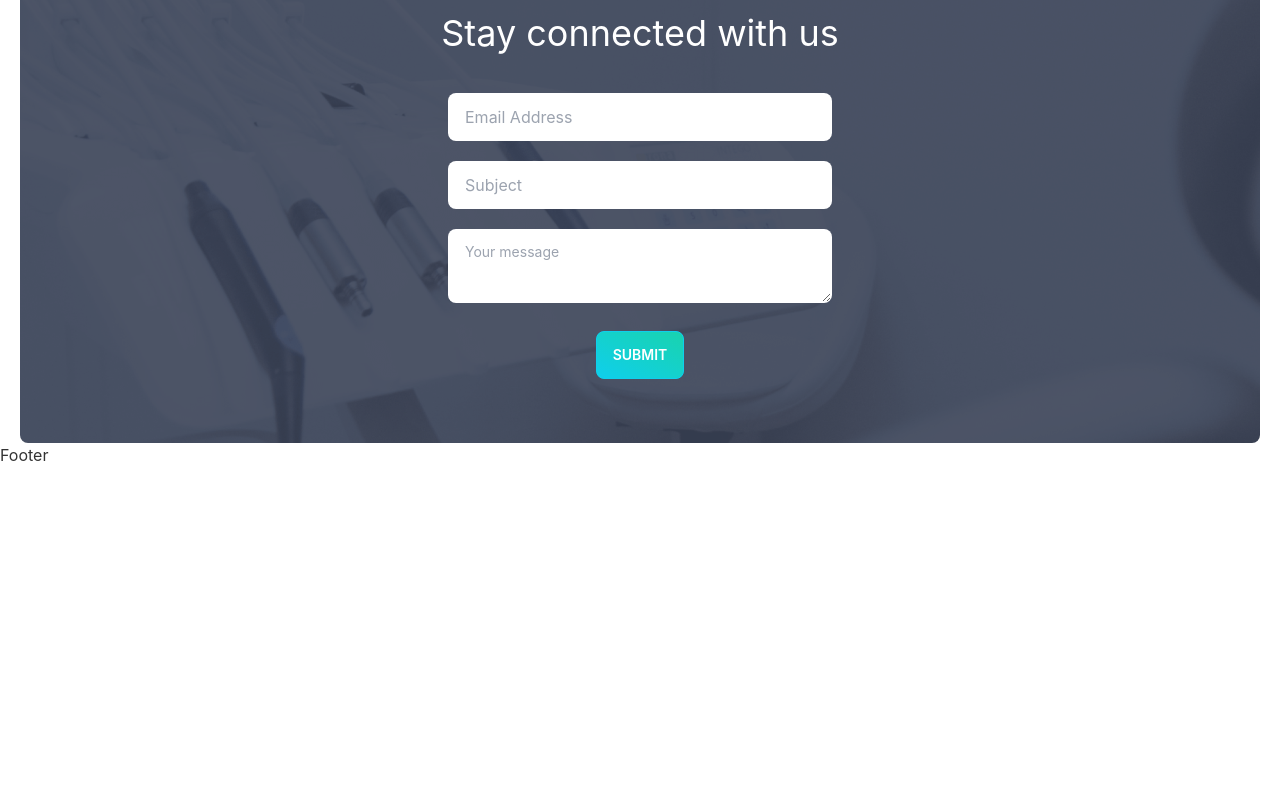
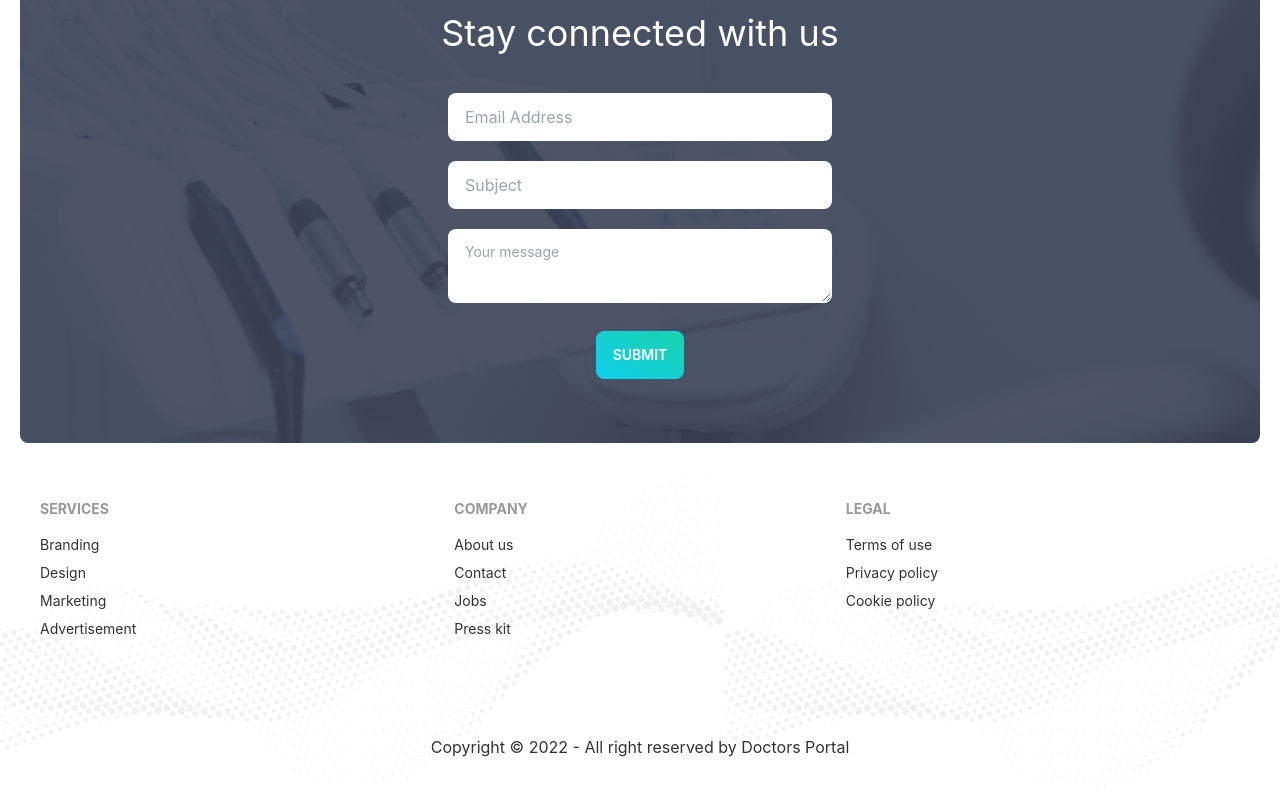
Before and after one commit to rakib099/doctors-portal-client, a React (Create React App) app: page / in a window 1280 px wide. Shown: the part 3917-4716 px from the top of the page. Before the commit the page ends 4384 px from the top, so only its background shows below. Built offline with nearby package versions, Linux system fonts and the light colour scheme.

Commit message:
Footer updated

```diff
--- a/src/pages/Shared/Footer/Footer.js
+++ b/src/pages/Shared/Footer/Footer.js
@@ -1,10 +1,41 @@
 import React from 'react';
+import { Link } from 'react-router-dom';
+import footer from '../../../assets/images/footer.png';
 
 const Footer = () => {
     return (
-        <div>
-            <h2>Footer</h2>
-        </div>
+        <footer style={
+            {
+                background: `url(${footer})`,
+                backgroundSize: 'contain'
+            }
+        } className="p-10 mt-4">
+            <div className="footer">
+                <div>
+                    <span className="footer-title">Services</span>
+                    <Link to="/" className="link link-hover">Branding</Link>
+                    <Link to="/" className="link link-hover">Design</Link>
+                    <Link to="/" className="link link-hover">Marketing</Link>
+                    <Link to="/" className="link link-hover">Advertisement</Link>
+                </div>
+                <div>
+                    <span className="footer-title">Company</span>
+                    <Link to="/" className="link link-hover">About us</Link>
+                    <Link to="/" className="link link-hover">Contact</Link>
+                    <Link to="/" className="link link-hover">Jobs</Link>
+                    <Link to="/" className="link link-hover">Press kit</Link>
+                </div>
+                <div>
+                    <span className="footer-title">Legal</span>
+                    <Link to="/" className="link link-hover">Terms of use</Link>
+                    <Link to="/" className="link link-hover">Privacy policy</Link>
+                    <Link to="/" className="link link-hover">Cookie policy</Link>
+                </div>
+            </div>
+            <div className='mt-24 text-center'>
+                <p>Copyright © 2022 - All right reserved by Doctors Portal</p>
+            </div>
+        </footer>
     );
 };
 
```
